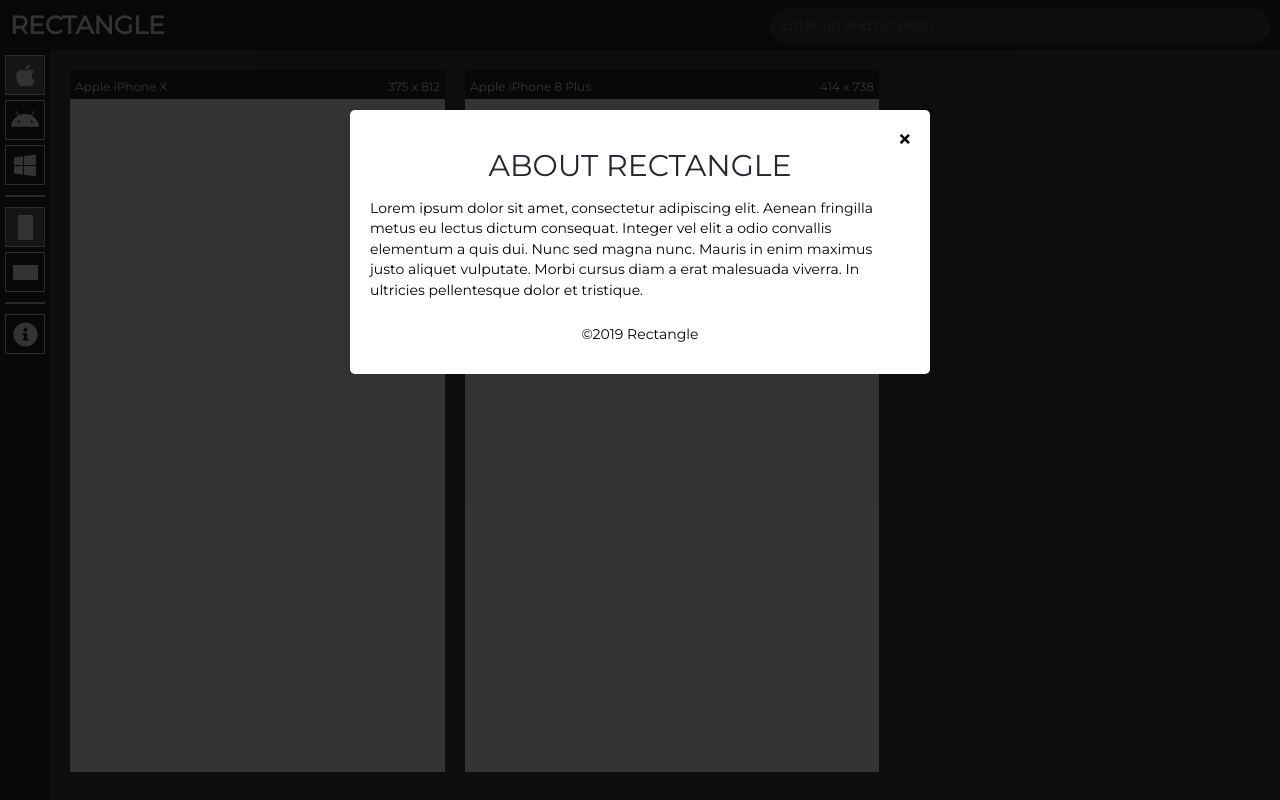
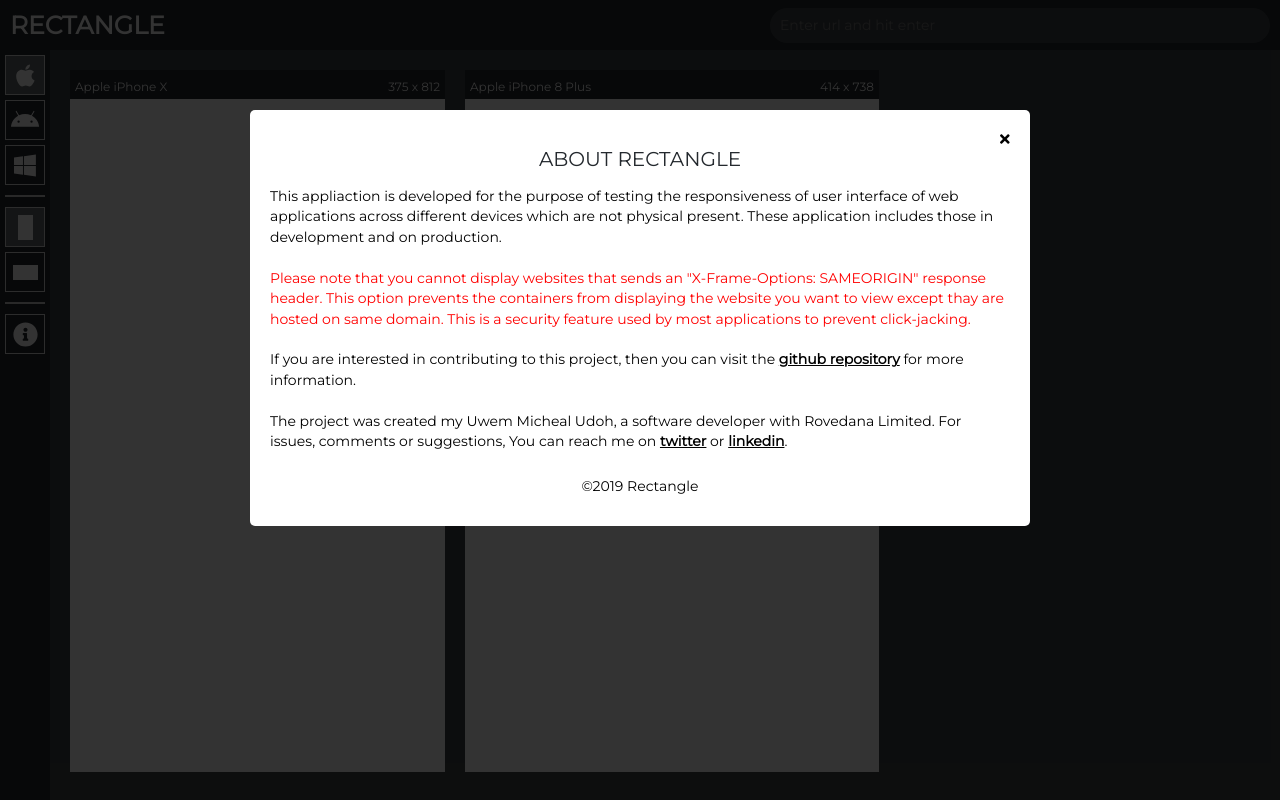
Before and after one commit to slimudoh/rectangle, a React (Create React App) app: page / in a window 1280 px wide. Both pictures are taken after a click on the element 25 px from the left and 334 px from the top of the page. Built offline with nearby package versions, Linux system fonts and the light colour scheme.

Commit message:
added about

```diff
--- a/public/index.html
+++ b/public/index.html
@@ -5,10 +5,7 @@
     <link rel="shortcut icon" href="%PUBLIC_URL%/favicon.ico" />
     <meta name="viewport" content="width=device-width, initial-scale=1" />
     <meta name="theme-color" content="#000000" />
-    <meta
-      name="description"
-      content="Web site created using create-react-app"
-    />
+    <meta name="description" content="Rectangle" />
     <!--
       manifest.json provides metadata used when your web app is installed on a
       user's mobile device or desktop. See https://developers.google.com/web/fundamentals/web-app-manifest/
--- a/src/assets/styles/app.scss
+++ b/src/assets/styles/app.scss
@@ -162,7 +162,7 @@
     overflow: auto;
 
     >.sidebar__about--cover {
-      max-width: 600px;
+      max-width: 800px;
       padding: 10px;
       margin: 100px auto;
 
@@ -180,10 +180,12 @@
             font-size: 14px;
             cursor: pointer;
           }
+
+
         }
 
         >span {
-          font-size: 30px;
+          font-size: 20px;
           font-stretch: normal;
           font-style: normal;
           line-height: 1.18;
@@ -202,6 +204,16 @@
             letter-spacing: normal;
             text-align: left;
             color: #000000;
+
+            >span {
+              color: red;
+            }
+
+            >a {
+              color: #000;
+              text-decoration: underline;
+              font-weight: 600;
+            }
           }
 
           >span {
--- a/src/components/content/Container.js
+++ b/src/components/content/Container.js
@@ -33,7 +33,7 @@
       setPortrait(false);
       setLandscape(true);
     }
-  });
+  }, [props.orientation]);
 
   return (
     <>
--- a/src/components/content/Sidebar.js
+++ b/src/components/content/Sidebar.js
@@ -111,13 +111,55 @@
               <span>ABOUT RECTANGLE</span>
               <div>
                 <p>
-                  Lorem ipsum dolor sit amet, consectetur adipiscing elit.
-                  Aenean fringilla metus eu lectus dictum consequat. Integer vel
-                  elit a odio convallis elementum a quis dui. Nunc sed magna
-                  nunc. Mauris in enim maximus justo aliquet vulputate. Morbi
-                  cursus diam a erat malesuada viverra. In ultricies
-                  pellentesque dolor et tristique.
+                  This appliaction is developed for the purpose of testing the
+                  responsiveness of user interface of web applications across
+                  different devices which are not physical present. These
+                  application includes those in development and on production.
+                  <br />
+                  <br />
+                  <span>
+                    Please note that you cannot display websites that sends an
+                    "X-Frame-Options: SAMEORIGIN" response header. This option
+                    prevents the containers from displaying the website you want
+                    to view except thay are hosted on same domain. This is a
+                    security feature used by most applications to prevent
+                    click-jacking.
+                  </span>
+                  <br />
+                  <br />
+                  If you are interested in contributing to this project, then
+                  you can visit the{" "}
+                  <a
+                    href="https://github.com/slimudoh/rectangle"
+                    target="_blank"
+                    rel="noopener noreferrer"
+                  >
+                    github repository
+                  </a>{" "}
+                  for more information.
+                  <br />
+                  <br />
+                  The project was created my Uwem Micheal Udoh, a software
+                  developer with Rovedana Limited. For issues, comments or
+                  suggestions, You can reach me on{" "}
+                  <a
+                    href="https://twitter.com/slimudoh"
+                    target="_blank"
+                    rel="noopener noreferrer"
+                  >
+                    twitter
+                  </a>{" "}
+                  or{" "}
+                  <a
+                    href="https://www.linkedin.com/in/slimudoh/"
+                    target="_blank"
+                    rel="noopener noreferrer"
+                  >
+                    linkedin
+                  </a>
+                  .
                 </p>
+
                 <span>&copy;2019 Rectangle</span>
               </div>
             </div>
```
